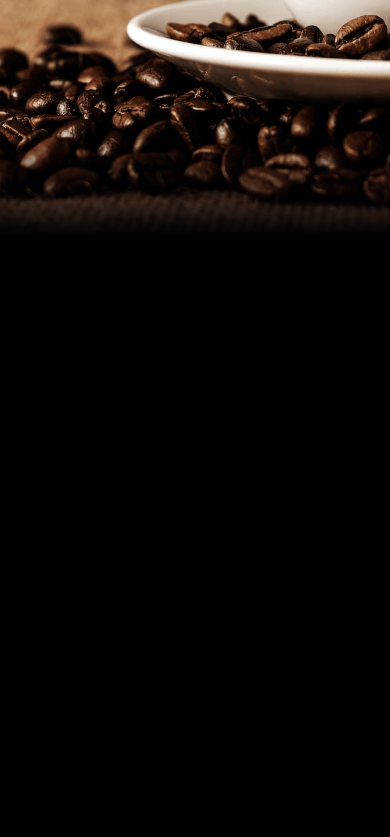
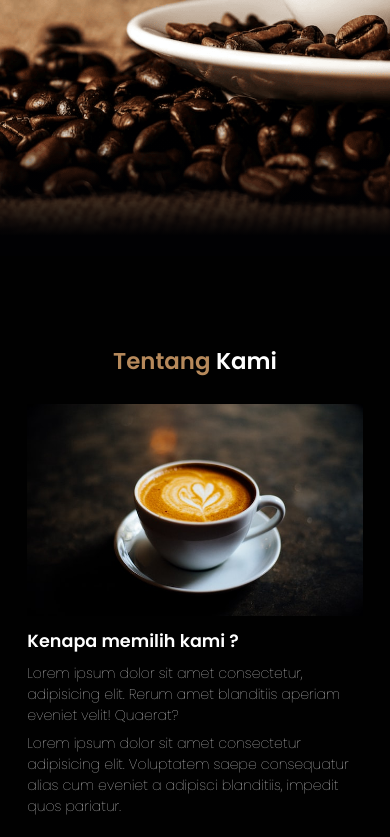
Before and after one commit to Andriyan17/KedaiKopi, a plain HTML site: page index.html in a window 390 px wide. Shown: the part 588-1425 px from the top of the page. Before the commit the page ends 844 px from the top, so only its background shows below. Drawn offline with nearby package versions, Linux system fonts and the light colour scheme.

Commit message:
membuat sesi about

```diff
--- a/index.html
+++ b/index.html
@@ -51,8 +51,30 @@
         <a href="" class="cta">Beli Sekarang</a>
       </main>
     </section>
+    <!--end hero-->
 
-    <!--end hero-->
+    <!-- About section start-->
+    <section class="about" id="section">
+      <h2><span>Tentang</span> Kami</h2>
+      <div class="row">
+        <div class="about-img">
+          <img src="img/about.jpg" alt="tentang kami" />
+        </div>
+        <div class="content">
+          <h3>Kenapa memilih kami ?</h3>
+          <p>
+            Lorem ipsum dolor sit amet consectetur, adipisicing elit. Rerum amet
+            blanditiis aperiam eveniet velit! Quaerat?
+          </p>
+          <p>
+            Lorem ipsum dolor sit amet consectetur adipisicing elit. Voluptatem
+            saepe consequatur alias cum eveniet a adipisci blanditiis, impedit
+            quos pariatur.
+          </p>
+        </div>
+      </div>
+    </section>
+    <!-- end about-->
 
     <!--icon-->
     <script>
--- a/styles/style.css
+++ b/styles/style.css
@@ -142,6 +142,50 @@ body {
     box-shadow: 1px 1px 3px rgba(1, 1, 3, 0.5);
 }
 
+.about {
+    padding: 10rem 7% 1.4rem;
+    /*dikasih padding 10 rem agar tidak sembunyi tentang kaminya di balik logo*/
+}
+
+.about h2 {
+    text-align: center;
+    font-size: 2.6rem;
+    margin-bottom: 3rem;
+}
+
+.about h2 span {
+    color: var(--primary);
+}
+
+.about .row {
+    display: flex;
+}
+
+.about .row .about-img {
+    flex: 1 1 45rem;
+}
+
+.about .row .about-img img {
+    width: 100%;
+}
+
+.about .row .content {
+    flex: 1 1 35rem;
+    padding: 0 1rem;
+}
+
+.about .content h3 {
+    font-size: 1.8rem;
+    margin-bottom: 1rem;
+}
+
+.about .row .content p {
+    margin-bottom: 0.8rem;
+    font-size: 1.4rem;
+    font-weight: 100;
+    line-height: 1, 6;
+}
+
 /*media queries*/
 /*cari referensi css breakpoint*/
 /*laptop*/
@@ -194,6 +238,30 @@ body {
     }
 
     /*end animasi */
+    .about .row {
+        flex-wrap: wrap;
+        /*agar rownay turun kebawah */
+    }
+
+    /*agar gambar ga ketinggian dan tertarik */
+    .about .row .about-img img {
+        height: 24rem;
+        object-fit: cover;
+        object-position: center;
+    }
+
+    .about .row .content {
+        padding: 0;
+    }
+
+    .about .row .content h3 {
+        margin-top: 1rem;
+        font-size: 2rem;
+    }
+
+    .about .row .content p {
+        font-size: 1.6rem;
+    }
 }
 
 /*hp*/
```
Also changed, not shown: img/about.jpg (added).
